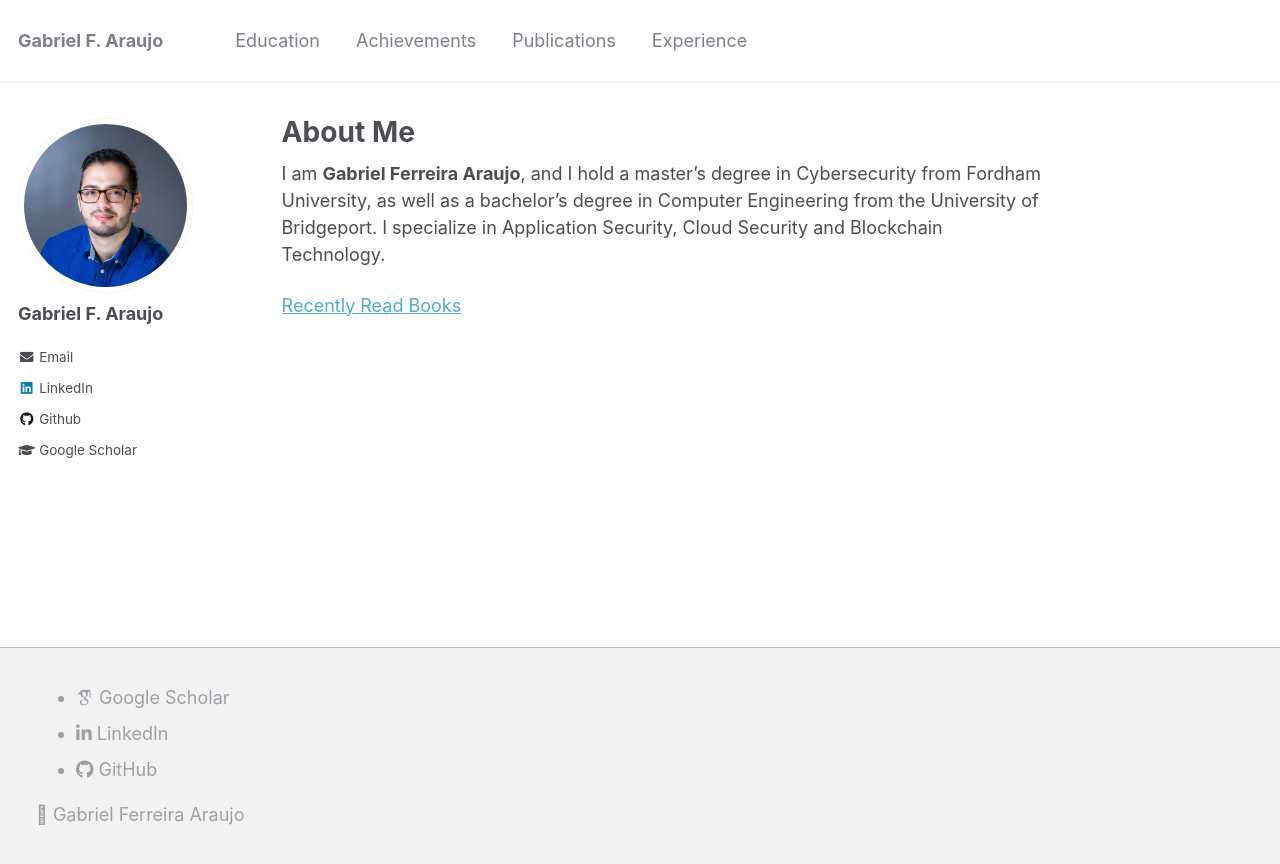
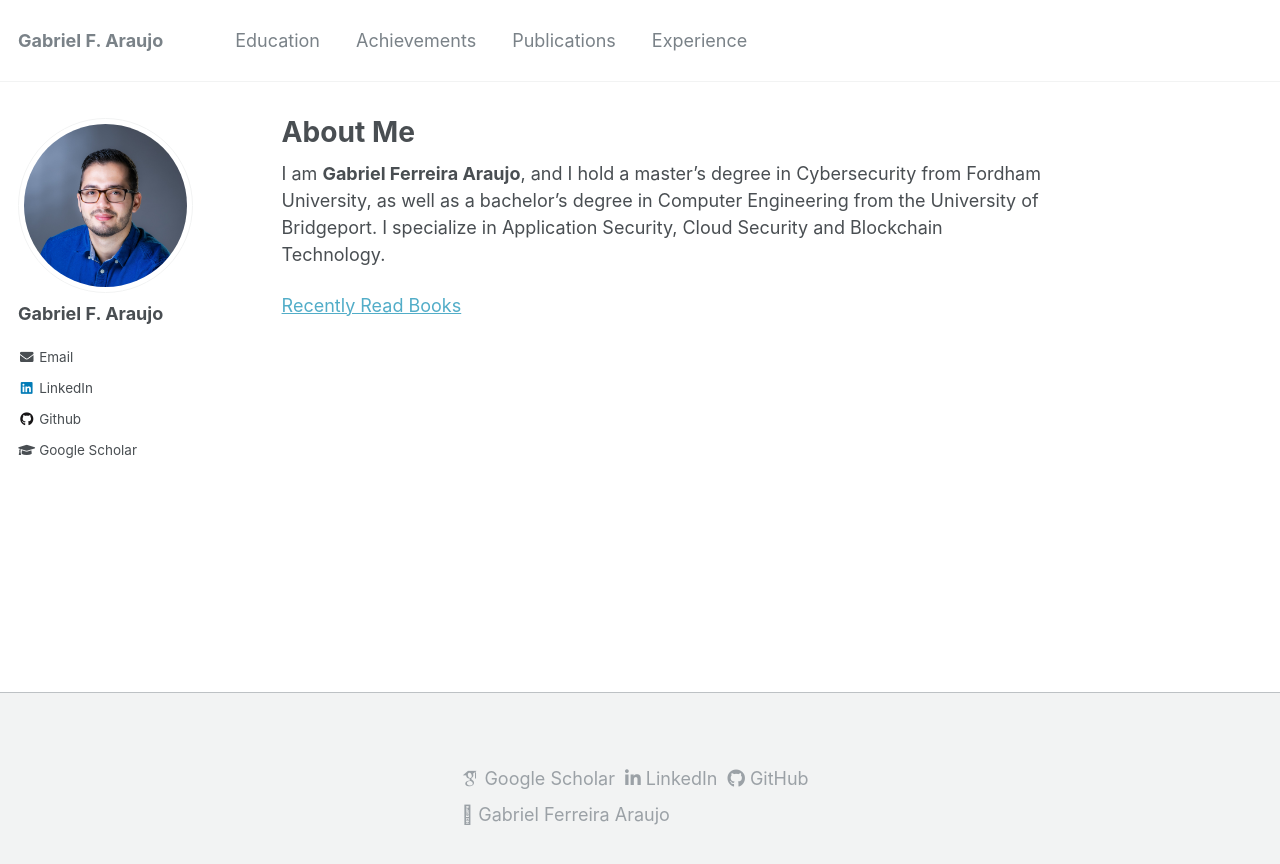
Before and after one commit to gabrujo/gabrujo.github.io, a Jekyll site: the page built from _pages/about.md, in a window 1280 px wide. Shown: the top 864 px of the page. Built offline with Jekyll 4.4.1, drawn with Linux system fonts in a browser that asks for light colours; some web fonts are replaced.

Commit message:
changes in footer layout

```diff
--- a/_sass/_footer.scss
+++ b/_sass/_footer.scss
@@ -1,6 +1,4 @@
-/* ==========================================================================
-   FOOTER
-   ========================================================================== */
+/* Add these styles to your existing SCSS file */
 
 .page__footer {
   @include clearfix;
@@ -9,17 +7,15 @@
   margin-right: 0;
   width: 100%;
   clear: both;
-  /* sticky footer fix start */
   position: absolute;
   bottom: 0em;
   height: auto;
-  /* sticky footer fix end */
   margin-top: 3em;
   color: mix(#fff, $gray, 25%);
   -webkit-animation: intro 0.3s both;
-          animation: intro 0.3s both;
+  animation: intro 0.3s both;
   -webkit-animation-delay: 0.45s;
-          animation-delay: 0.45s;
+  animation-delay: 0.45s;
   background-color: $lighter-gray;
   border-top: 1px solid $light-gray;
 
@@ -50,6 +46,26 @@
   .far,
   .fal {
     color: mix(#fff, $gray, 25%);
+  }
+
+  /* Add the following styles for the horizontal layout */
+  display: flex;
+  flex-direction: column;
+  align-items: center;
+
+  .social-icons {
+    list-style: none;
+    margin: 0;
+    padding: 0;
+    display: flex;
+  }
+
+  .social-icons li {
+    margin-right: 10px;
+  }
+
+  .social-icons a {
+    white-space: nowrap;
   }
 }
 
@@ -83,10 +99,4 @@
     padding-right: 10px;
     font-weight: bold;
   }
-
-  .social-icons {
-    a {
-      white-space: nowrap;
-    }
-  }
 }
```
